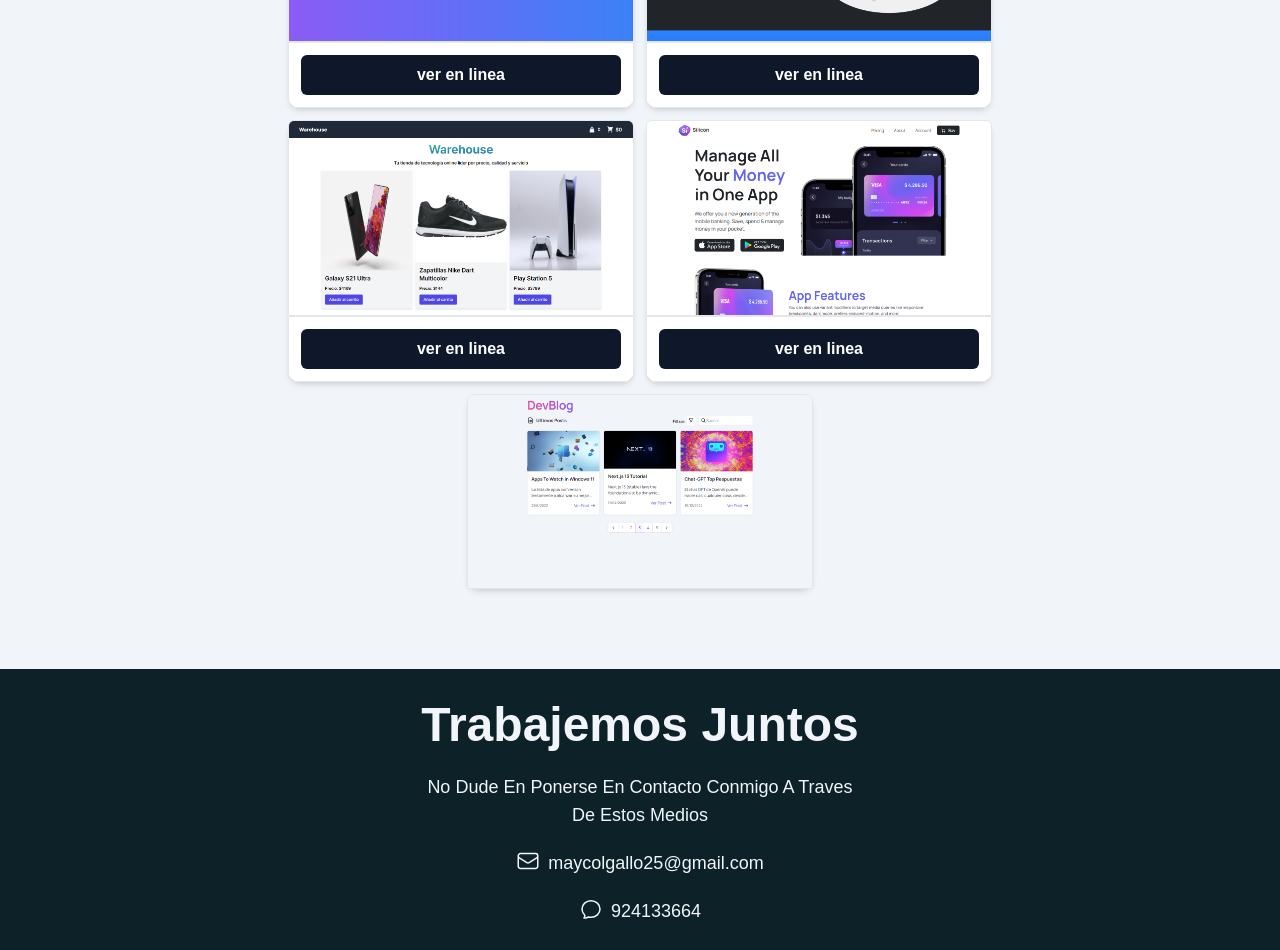
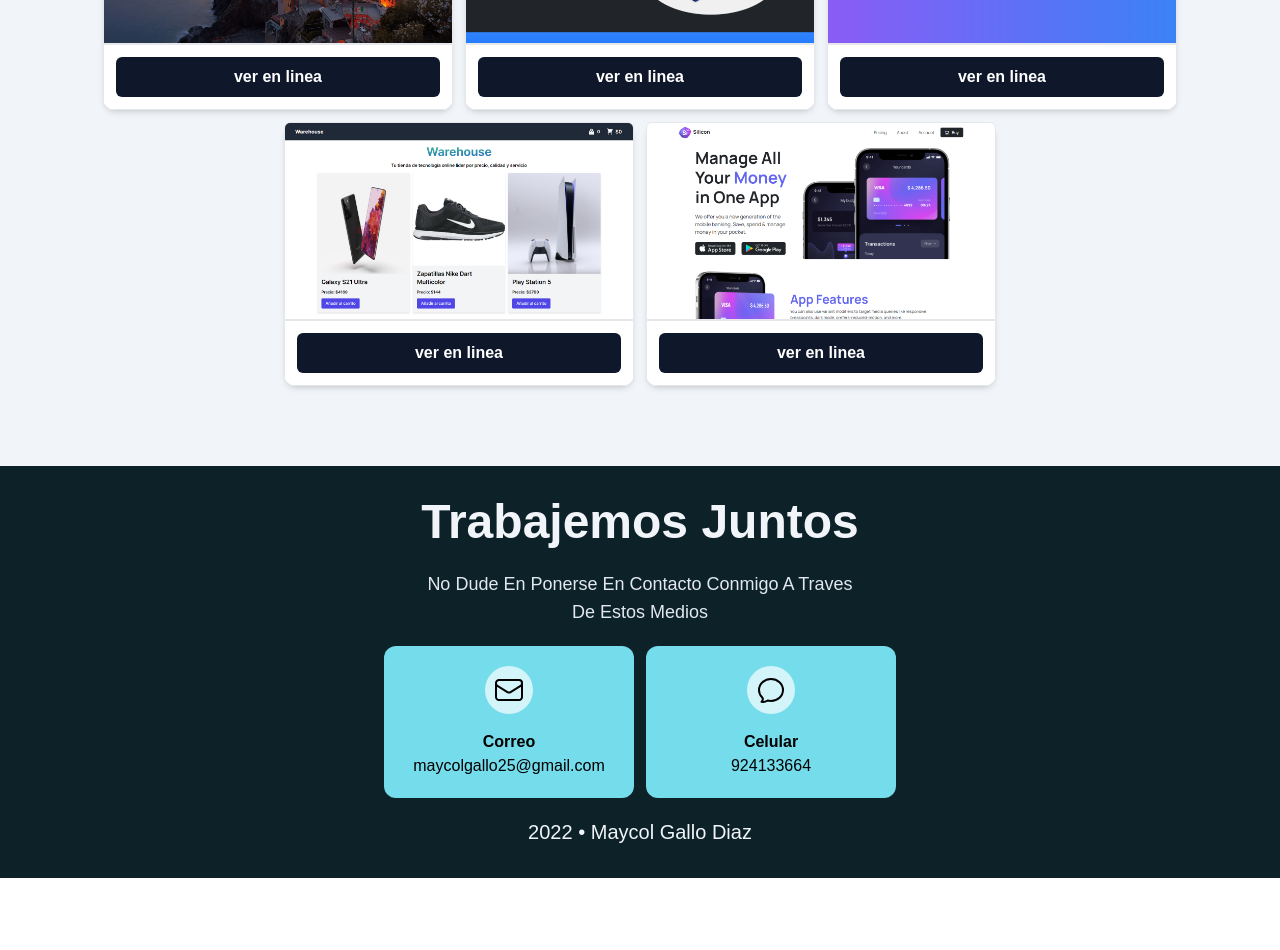
Before and after one commit to MaycolGallo/web-dev, a React (Vite) app: page / in a window 1280 px wide. Shown: the part 820-1770 px from the top of the page. After the commit the page ends 1698 px from the top, so only its background shows below. Built offline with nearby package versions, Linux system fonts and the light colour scheme; a web font is replaced by a local one.

Commit message:
new profile pic

```diff
--- a/src/components/About.jsx
+++ b/src/components/About.jsx
@@ -12,7 +12,7 @@ export function About() {
           <div className="my-6 flex justify-center row-start-2 sm:row-start-1">
             <img
               className="w-52 h-52 rounded-full ring ring-teal-900 object-cover"
-              src="imgs/lll.jpg"
+              src="imgs/profile.jpg"
               alt="profile pic"
               loading="lazy"
             />
--- a/src/components/Contact.jsx
+++ b/src/components/Contact.jsx
@@ -4,59 +4,69 @@ import { useRef } from "react";
 
 export function Contact() {
   const ref = useRef(null);
-  const isInView = useInView(ref, { once: true, margin:"30px" });
+  const isInView = useInView(ref, { once: true, margin: "30px" });
 
   return (
     <footer ref={ref} className="bg-[#0d2129] text-slate-100">
       <motion.div
         animate={{ opacity: isInView ? 1 : 0 }}
         transition={{ duration: 1.25 }}
-        className="max-w-md mx-auto py-8 space-y-5 px-2 md:px-0"
+        className="max-w-lg mx-auto py-8 space-y-5 px-2 md:px-0"
       >
         <h1 className="text-4xl md:text-5xl mb-6 text-center font-bold">
           Trabajemos Juntos
         </h1>
-        <p className="capitalize text-center text-lg">
+        <p className="capitalize max-w-md mx-auto text-center text-lg text-slate-200">
           no dude en ponerse en contacto conmigo a traves de estos medios
         </p>
-        <div className="text-center space-y-5">
-          <p className="flex justify-center text-lg">
+        <div className="flex flex-wrap sm:flex-nowrap max-w-lg mx-auto gap-3 my-8 justify-center">
+          <div className="rounded-xl w-64 bg-[#75dceb] p-5 text-center text-black">
+            <div className="inline-flex rounded-full bg-[#d3f5fa] p-2 text-black">
               <svg
                 xmlns="http://www.w3.org/2000/svg"
                 fill="none"
                 viewBox="0 0 24 24"
-              strokeWidth="1.5"
+                strokeWidth={1.5}
                 stroke="currentColor"
-              className="w-6 h-6 mr-2"
+                className="w-8 h-8"
               >
                 <path
                   strokeLinecap="round"
                   strokeLinejoin="round"
                   d="M21.75 6.75v10.5a2.25 2.25 0 01-2.25 2.25h-15a2.25 2.25 0 01-2.25-2.25V6.75m19.5 0A2.25 2.25 0 0019.5 4.5h-15a2.25 2.25 0 00-2.25 2.25m19.5 0v.243a2.25 2.25 0 01-1.07 1.916l-7.5 4.615a2.25 2.25 0 01-2.36 0L3.32 8.91a2.25 2.25 0 01-1.07-1.916V6.75"
-              ></path>
+                />
               </svg>
-            <a href="mailto:maycolgallo25@gmail.com">maycolgallo25@gmail.com</a>
-          </p>
-          <p className="flex justify-center text-lg">
+            </div>
+            <div className="mt-4">
+              <p className="font-semibold capitalize">Correo</p>
+              <p className="text-center font-medium">maycolgallo25@gmail.com</p>
+            </div>
+          </div>
+          <div className="rounded-xl w-64 bg-[#75dceb] p-5 text-center text-black">
+            <div className="inline-flex rounded-full bg-[#d3f5fa] p-2 text-black">
               <svg
                 xmlns="http://www.w3.org/2000/svg"
                 fill="none"
                 viewBox="0 0 24 24"
-              strokeWidth="1.5"
+                strokeWidth={1.5}
                 stroke="currentColor"
-              className="w-6 h-6 mr-2"
+                className="w-8 h-8"
               >
                 <path
                   strokeLinecap="round"
                   strokeLinejoin="round"
                   d="M12 20.25c4.97 0 9-3.694 9-8.25s-4.03-8.25-9-8.25S3 7.444 3 12c0 2.104.859 4.023 2.273 5.48.432.447.74 1.04.586 1.641a4.483 4.483 0 01-.923 1.785A5.969 5.969 0 006 21c1.282 0 2.47-.402 3.445-1.087.81.22 1.668.337 2.555.337z"
-              ></path>
+                />
               </svg>
-            <a href="tel:+51924133664">924133664</a>
-          </p>
-          <p className="text-lg">
-            {new Date().getFullYear()} Maycol Gallo Diaz
-          </p>
+            </div>
+            <div className="mt-4">
+              <p className="font-semibold capitalize">Celular</p>
+              <p className="text-center font-medium">924133664</p>
+            </div>
+          </div>
+        </div>
+        <div className="mt-8 text-center">
+          <p className="text-xl font-medium">{new Date().getFullYear()} &bull; Maycol Gallo Diaz</p>
         </div>
       </motion.div>
     </footer>
--- a/src/components/Projects.jsx
+++ b/src/components/Projects.jsx
@@ -18,8 +18,8 @@ export function Projects() {
   }, [isInView]);
 
   return (
-    <section ref={container} className="max-w-4xl  mx-auto my-20">
-      <CharacterAnimate text="Mis Proyectos" className="text-5xl p-3" />
+    <section ref={container} className="max-w-screen-[1045px] mx-auto my-20">
+      <CharacterAnimate text="Mis Proyectos" className="text-5xl p-3 text-center" />
 
       <motion.div
         ref={ref}
@@ -30,7 +30,7 @@ export function Projects() {
         {projects.map((p) => (
           <div
             key={p.name}
-            className="max-w-[346px] bg-white rounded-xl hover:scale-110 shadow-md transition-transform"
+            className="max-w-[350px] bg-white rounded-xl hover:scale-110 shadow-md transition-transform"
           >
             <img
               src={p.img}
--- a/src/lib/projects.js
+++ b/src/lib/projects.js
@@ -1,15 +1,20 @@
 export const projects = [
   {
-    name: "React Todo",
-    link: "https://github.com/MaycolGallo/react-firebase-notes",
-    url: "https://reactfirebasenotes.pages.dev/",
-    img: "imgs/react-todo.png",
+    name: "Destino turismo",
+    url: "https://destino-turismo.pages.dev/",
+    img: "imgs/destino.png",
   },
   {
     name: "Frontend Bootcamp",
     link: "https://github.com/MaycolGallo/bootstrap-landing-page",
     url: "https://bootstrap-landing-page-h215ndana-maycolgallo.vercel.app/",
     img: "imgs/bootcamp.png",
+  },
+  {
+    name: "React Todo",
+    link: "https://github.com/MaycolGallo/react-firebase-notes",
+    url: "https://reactfirebasenotes.pages.dev/",
+    img: "imgs/react-todo.png",
   },
   {
     name: "Ecomm Store",
@@ -22,10 +27,5 @@ export const projects = [
     link: "https://github.com/MaycolGallo/my-ecomm-store",
     url: "https://silicon-mobile.pages.dev",
     img: "imgs/silicon.png",
-  },
-  {
-    name: "Web Blog",
-    link: "https://github.com/MaycolGallo/my-ecomm-store",
-    img: "imgs/blog.png",
-  },
+  }
 ];
```
Also changed, not shown: public/imgs/destino.png (added), public/imgs/profile.jpg (added). Lines whose indentation alone changed are shown as unchanged.
